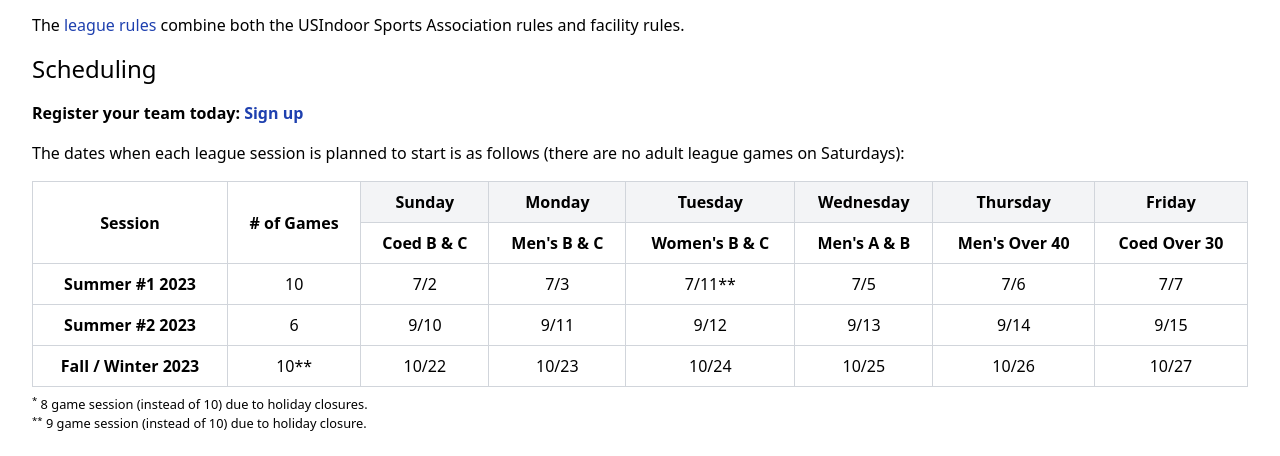
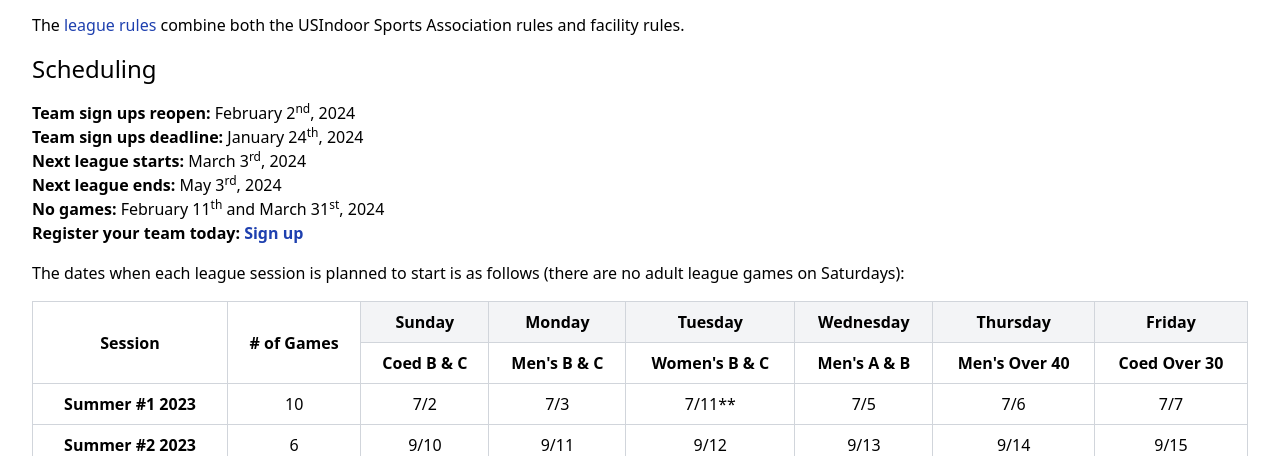
Before and after one commit to decoy31/bremertonsports, a website: page soccer.html in a window 1280 px wide. Shown: the part 644-1100 px from the top of the page. Drawn offline with nearby package versions, Linux system fonts and the light colour scheme; files that its build step writes are made by us from their sources; a web font is replaced by a local one.

Commit message:
Added dates for all the leagues.

```diff
--- a/index.html
+++ b/index.html
@@ -59,11 +59,11 @@
         <!-- <aside class="mb-5 text-white font-serif font-semibold text-4xl">Center for community sports</aside> -->
       </div>
     </div>
-    <aside id="current-events" class="notice">
+    <!-- <aside id="current-events" class="notice">
       <div class="container pb-6 md:pb-8">
         <div class="flex flex-col">
           <div class="mt-5 md:mt-7">
-            <!-- <h2 class="text-lg sm:text-xl font-semibold">Youth League Registration Now Open!</h2>
+            <h2 class="text-lg sm:text-xl font-semibold">Youth League Registration Now Open!</h2>
             <p class="mt-4">
               Youth league team sign ups are now open! Registration deadline is November 8th, 2023.
             </p>
@@ -74,7 +74,7 @@
               <li class="inline-block"><a class="font-semibold" href="/faq#youth_soccer_leagues">FAQs</a></li>
               <li class="inline-block select-none" aria-hidden="true">&nbsp;&nbsp;&#124;&nbsp;&nbsp;</li>
               <li class="inline-block"><a class="font-semibold" href="/youth/soccer/leagues">More info</a></li>
-            </menu> -->
+            </menu>
 
             <h2 class="text-lg sm:text-xl font-semibold">Winter Weather Information Notice</h2>
             <p class="mt-4">
@@ -97,7 +97,7 @@
           </div>
         </div>
       </div>
-    </aside>
+    </aside> -->
 
     <div id="adult-programs" class="program-card-container container flex flex-col md:flex-row mt-8 md:mt-20">
       <div class="title w-full sm:w-1/3 flex flex-col justify-start pr-8">
@@ -124,6 +124,13 @@
               </h3>
               <p class="mt-4">Bremerton Sports Center offers various adult indoor soccer leagues ranging in age and
                 skill level. From beginner to advanced in both skill and age, there are leagues for everyone.</p>
+              <p class="mt-4">
+                <strong>Team sign ups reopen:</strong> February 2<sup>nd</sup>, 2024<br/>
+                <strong>Team sign ups deadline:</strong> January 24<sup>th</sup>, 2024<br/>
+                <strong>Next league starts:</strong> March 3<sup>rd</sup>, 2024<br/>
+                <strong>Next league ends:</strong> May 3<sup>rd</sup>, 2024<br/>
+                <strong>No games:</strong> February 11<sup>th</sup> and March 31<sup>st</sup>, 2024<br/>
+              </p>
               <menu class="mt-4 text-lg flex flex-row justify-end md:justify-start" role="menu">
                 <li class="inline-block"><a class="font-semibold" href="https://member.daysmartrecreation.com/#/online/olypensports/programs/1/level?facility_ids=1">
                   Sign up</a></li>
@@ -266,10 +273,11 @@
               <p class="mt-4">Bremerton Sports Center offers youth indoor soccer leagues for kids in the 4 to 17 year
                 old age range and all skill levels.</p>
               <p class="mt-4">
-                <strong>Team sign ups reopen:</strong> November 20<sup>th</sup>, 2023<br/>
-                <strong>Team sign ups deadline:</strong> January 20<sup>th</sup>, 2024<br/>
-                <strong>Next league starts:</strong> February 3<sup>rd</sup>, 2024<br/>
-                <strong>Next league ends:</strong> March 30<sup>th</sup>, 2024<br/>
+                <strong>Kick-Off Tournament:</strong> November 23<sup>rd</sup>, 2024<br/>
+                <strong>Team sign ups reopen:</strong> March 30<sup>th</sup>, 2024<br/>
+                <strong>Team sign ups deadline:</strong> November 23<sup>rd</sup>, 2024<br/>
+                <strong>Next league starts:</strong> December 7<sup>th</sup>, 2024<br/>
+                <strong>Next league ends:</strong> January 25<sup>th</sup>, 2025<br/>
                 <!-- <strong>No games:</strong> November 25<sup>th</sup>, 2023 and December 23<sup>rd</sup>, 2023<br/> -->
               </p>
               <menu class="mt-4 text-lg flex flex-row justify-end md:justify-start" role="menu">
--- a/soccer.html
+++ b/soccer.html
@@ -67,8 +67,11 @@
 
         <h4 id="adult_leagues_scheduling" class="text-xl sm:text-2xl mt-4">Scheduling</h4>
         <p class="mt-4">
-          <!-- <strong>Adult league registrations open:</strong> January 2<sup>nd</sup>, 2023<br/>
-          <strong>Last day for schedule requests:</strong> November 24<sup>th</sup>, 2022<br /> -->
+          <strong>Team sign ups reopen:</strong> February 2<sup>nd</sup>, 2024<br/>
+          <strong>Team sign ups deadline:</strong> January 24<sup>th</sup>, 2024<br/>
+          <strong>Next league starts:</strong> March 3<sup>rd</sup>, 2024<br/>
+          <strong>Next league ends:</strong> May 3<sup>rd</sup>, 2024<br/>
+          <strong>No games:</strong> February 11<sup>th</sup> and March 31<sup>st</sup>, 2024<br/>
           <strong>Register your team today:</strong> <a class="font-semibold" href="https://member.daysmartrecreation.com/#/online/olypensports/programs/1/level?facility_ids=1">Sign up</a>
         </p>
         <p class="mt-4">The dates when each league session is planned to start is as follows (there are no adult league
--- a/youth/soccer/leagues.html
+++ b/youth/soccer/leagues.html
@@ -75,11 +75,12 @@
       <p class="mt-4">
         <!-- <strong>Current league starts:</strong> November 18<sup>th</sup>, 2023<br/>
         <strong>Current league ends:</strong> January 27<sup>th</sup>, 2023<br/> -->
-        <strong>Team sign ups reopen:</strong> November 20<sup>th</sup>, 2023<br/>
-        <strong>Team sign ups deadline:</strong> January 20<sup>th</sup>, 2024<br/>
+        <strong>Kick-Off Tournament:</strong> November 23<sup>rd</sup>, 2024<br/>
+        <strong>Team sign ups reopen:</strong> March 30<sup>th</sup>, 2024<br/>
+        <strong>Team sign ups deadline:</strong> November 23<sup>rd</sup>, 2024<br/>
+        <strong>Next league starts:</strong> December 7<sup>th</sup>, 2024<br/>
+        <strong>Next league ends:</strong> January 25<sup>th</sup>, 2025<br/>
         <!-- <strong>No games:</strong> November 25<sup>th</sup>, 2023 and December 23<sup>rd</sup>, 2023<br/> -->
-        <strong>Next league starts:</strong> February 3<sup>rd</sup>, 2024<br/>
-        <strong>Next league ends:</strong> March 30<sup>th</sup>, 2024<br/>
       </p>
       <p class="mt-4">For schedule requests, questions, concerns, or feedback related to youth soccer leagues, please email:
         <a href="mailto:info@bremertonsports.com">info@bremertonsports.com</a>.</p>
```
